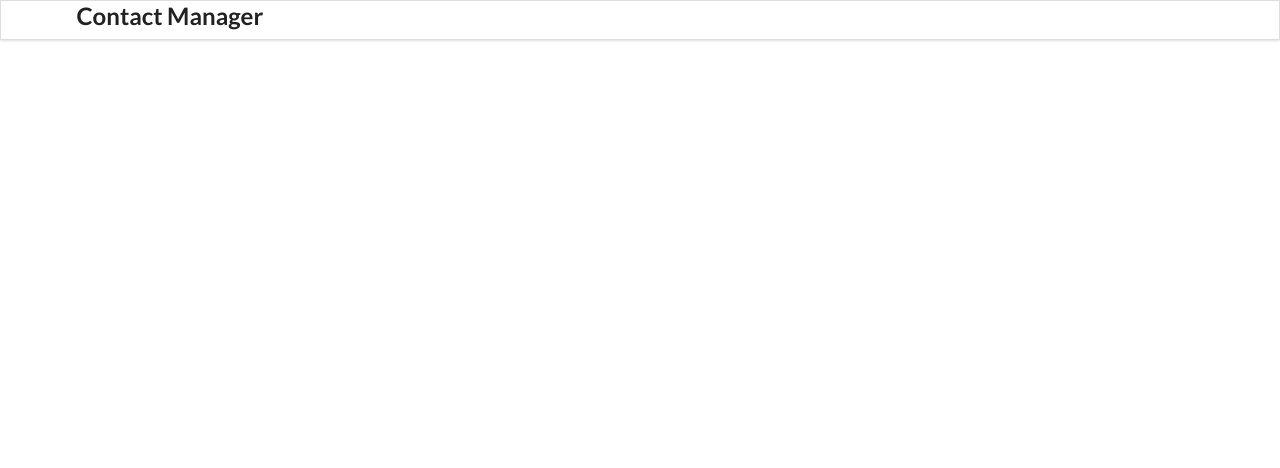
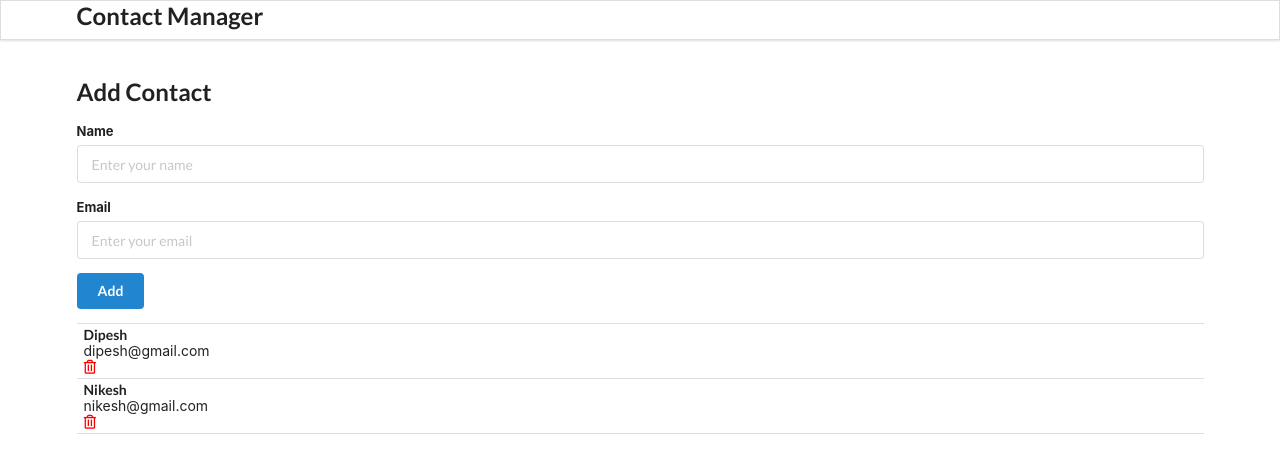
Before and after one commit to gagandeepkaur15/Contact-website-react, a React (Create React App) app: page / in a window 1280 px wide. Shown: the top 468 px of the page. Built offline with nearby package versions, Linux system fonts and the light colour scheme.

Commit message:
Contact list rendered

```diff
--- a/src/components/AddContact.js
+++ b/src/components/AddContact.js
@@ -0,0 +1,26 @@
+import React from "react";
+
+class AddContact extends React.Component {
+    render(){
+        return(
+            <div className="ui main">
+                <h1> </h1>
+                <h1> </h1>
+                <h2>Add Contact</h2>
+                <form className="ui form">
+                    <div className="field">
+                        <label>Name</label>
+                        <input type="text" name="name" placeholder="Enter your name"/>
+                    </div>
+                    <div className="field">
+                        <label>Email</label>
+                        <input type="text" name="name" placeholder="Enter your email"/>
+                    </div>
+                    <button className="ui button blue">Add</button>
+                </form>
+            </div>
+        );
+    }
+}
+
+export default AddContact;
--- a/src/components/App.js
+++ b/src/components/App.js
@@ -5,11 +5,25 @@ import AddContact from "./AddContact";
 import ContactList from "./ContactList";
 
 function App() {
+
+  const contacts = [
+    {
+      id: "1",
+      name: "Dipesh",
+      email: "dipesh@gmail.com",
+    },
+    {
+      id: "2",
+      name: "Nikesh",
+      email: "nikesh@gmail.com",
+    },
+  ];
+
   return (
-    <div>
+    <div className='ui container'>
       <Header />
-      {/* <AddContact />
-      <ContactList /> */}
+      <AddContact />
+      <ContactList contacts={contacts}/> {/* Passed contacts array as a prop from parent to child */}
     </div>
   );
 }
--- a/src/components/ContactCard.js
+++ b/src/components/ContactCard.js
@@ -0,0 +1,17 @@
+import React from "react";
+
+const ContactCard = (props) => {
+    const {id, name, email} = props.contact;
+    console.log(props);
+    return (
+        <div className="item">
+            <div className="content">
+                <div className="header">{name}</div>
+                <div>{email}</div>
+            </div>
+            <i className="trash alternate outline icon" style={{color: "red", marginTop: "7px"}}></i>
+        </div>
+    );
+}
+
+export default ContactCard;
--- a/src/components/ContactList.js
+++ b/src/components/ContactList.js
@@ -0,0 +1,20 @@
+import React from "react";
+import ContactCard from "./ContactCard";
+
+// To access the contacts array passed as prop use default parameter props
+
+const ContactList = (props) => {
+    console.log(props);
+
+    const renderContactList = props.contacts.map((contact)=>{
+        return <ContactCard contact={contact} />
+    });
+
+    return (
+        <div className="ui celled list">
+            {renderContactList}
+        </div>
+    );
+}
+
+export default ContactList;
```
